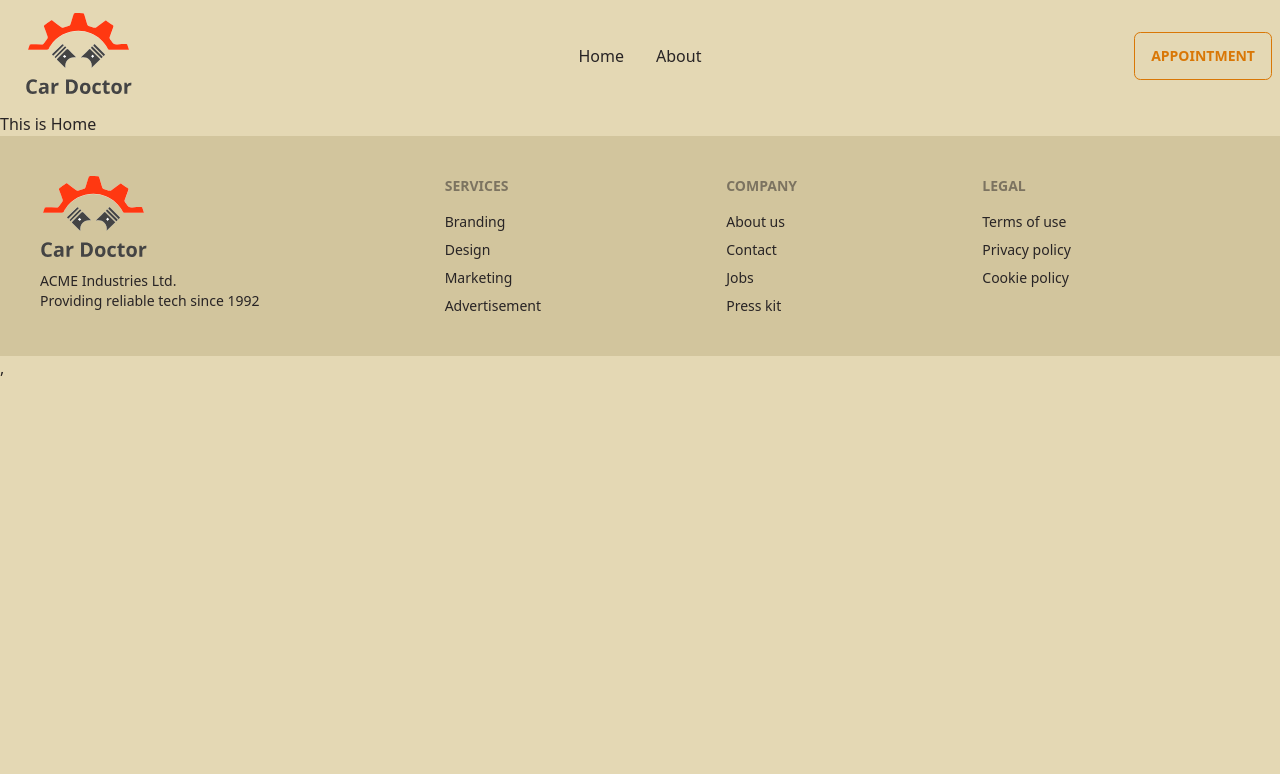
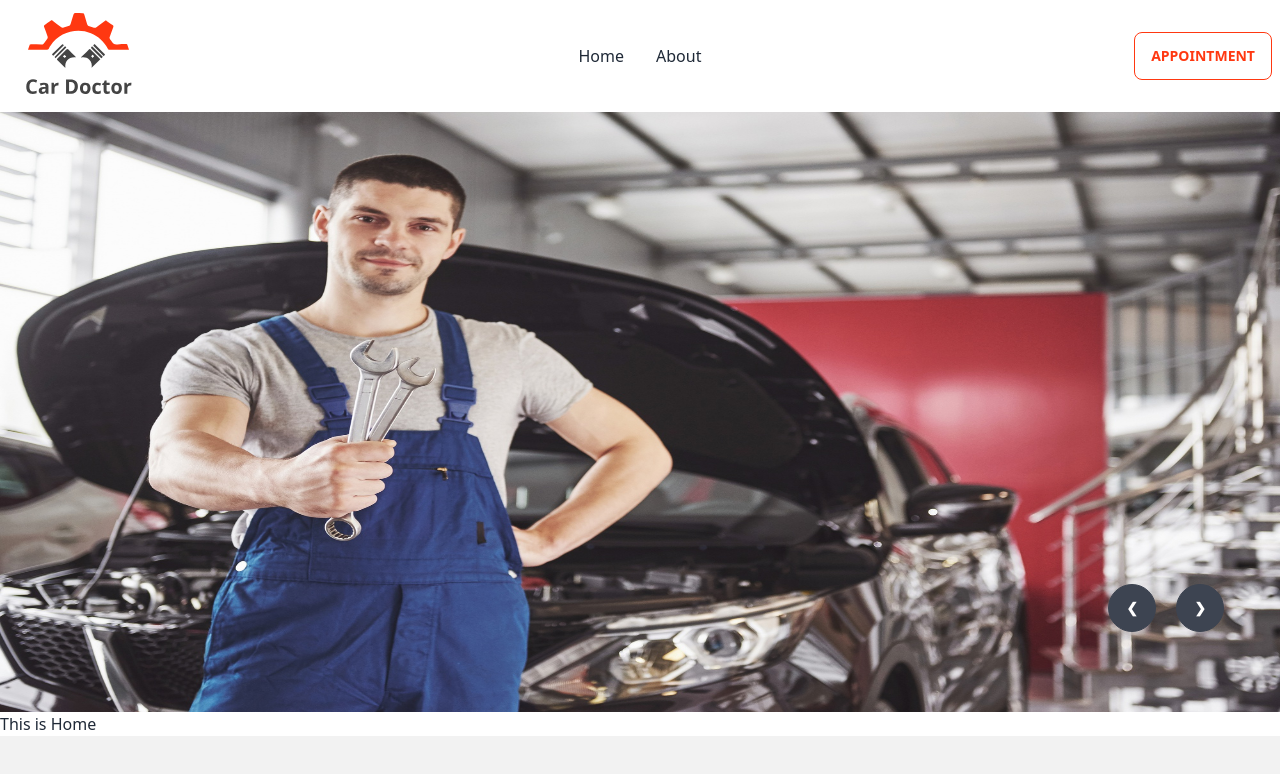
Before and after one commit to Fayshal007/car-doctor, a React (Vite) app: page / in a window 1280 px wide. Shown: the top 774 px of the page. Built offline with nearby package versions, Linux system fonts and the light colour scheme.

Commit message:
banner button done

```diff
--- a/index.html
+++ b/index.html
@@ -1,5 +1,5 @@
 <!DOCTYPE html>
-<html lang="en" data-theme="retro">
+<html lang="en" data-theme="light">
   <head>
     <meta charset="UTF-8" />
     <link rel="icon" type="image/svg+xml" href="/vite.svg" />
--- /dev/null
+++ b/src/pages/Home/Banner/Banner.jsx
@@ -0,0 +1,48 @@
+import React from 'react';
+import img1 from '../../../assets/images/banner/1.jpg'
+import img2 from '../../../assets/images/banner/2.jpg'
+import img3 from '../../../assets/images/banner/3.jpg'
+import img4 from '../../../assets/images/banner/4.jpg'
+import img5 from '../../../assets/images/banner/5.jpg'
+import img6 from '../../../assets/images/banner/6.jpg'
+
+const Banner = () => {
+    return (
+        <div className="carousel w-full h-[600px]">
+            <div id="slide1" className="carousel-item relative w-full">
+                <img src={img1} className="w-full" />
+                <div className="absolute flex justify-end transform -translate-y-1/2 left-5 right-14 bottom-14">
+                    <a href="#slide4" className="btn btn-circle
+                    mr-5">❮</a>
+                    <a href="#slide2" className="btn btn-circle">❯</a>
+                </div>
+            </div>
+            <div id="slide2" className="carousel-item relative w-full">
+                <img src={img2} className="w-full" />
+                <div className="absolute flex justify-end transform -translate-y-1/2 left-5 right-14 bottom-14">
+                    <a href="#slide1" className="btn btn-circle
+                    mr-5">❮</a>
+                    <a href="#slide3" className="btn btn-circle">❯</a>
+                </div>
+            </div>
+            <div id="slide3" className="carousel-item relative w-full">
+                <img src={img3} className="w-full" />
+                <div className="absolute flex justify-end transform -translate-y-1/2 left-5 right-14 bottom-14">
+                    <a href="#slide2" className="btn btn-circle
+                    mr-5">❮</a>
+                    <a href="#slide4" className="btn btn-circle">❯</a>
+                </div>
+            </div>
+            <div id="slide4" className="carousel-item relative w-full">
+                <img src={img4} className="w-full" />
+                <div className="absolute flex justify-end transform -translate-y-1/2 left-5 right-14 bottom-14">
+                    <a href="#slide3" className="btn btn-circle
+                    mr-5">❮</a>
+                    <a href="#slide1" className="btn btn-circle">❯</a>
+                </div>
+            </div>
+        </div>
+    );
+};
+
+export default Banner;
--- a/src/pages/Home/Home/Home.jsx
+++ b/src/pages/Home/Home/Home.jsx
@@ -1,8 +1,10 @@
 import React from 'react';
+import Banner from '../Banner/Banner';
 
 const Home = () => {
     return (
         <div>
+            <Banner></Banner>
             <h1>This is Home</h1>
         </div>
     );
--- a/src/pages/Shared/Navbar.jsx
+++ b/src/pages/Shared/Navbar.jsx
@@ -25,7 +25,7 @@
                 </ul>
             </div>
             <div className="navbar-end">
-                <button className="btn btn-outline btn-warning">APPOINTMENT</button>
+                <button className="btn btn-outline text-[#FF3811] border-[#FF3811] hover:bg-[#FF3811] hover:border-[#FF3811]">APPOINTMENT</button>
             </div>
         </div>
     );
```
Also changed, not shown: package.json (+14 -2 lines), 1 other file (tests, documents, lock files or other folders).
